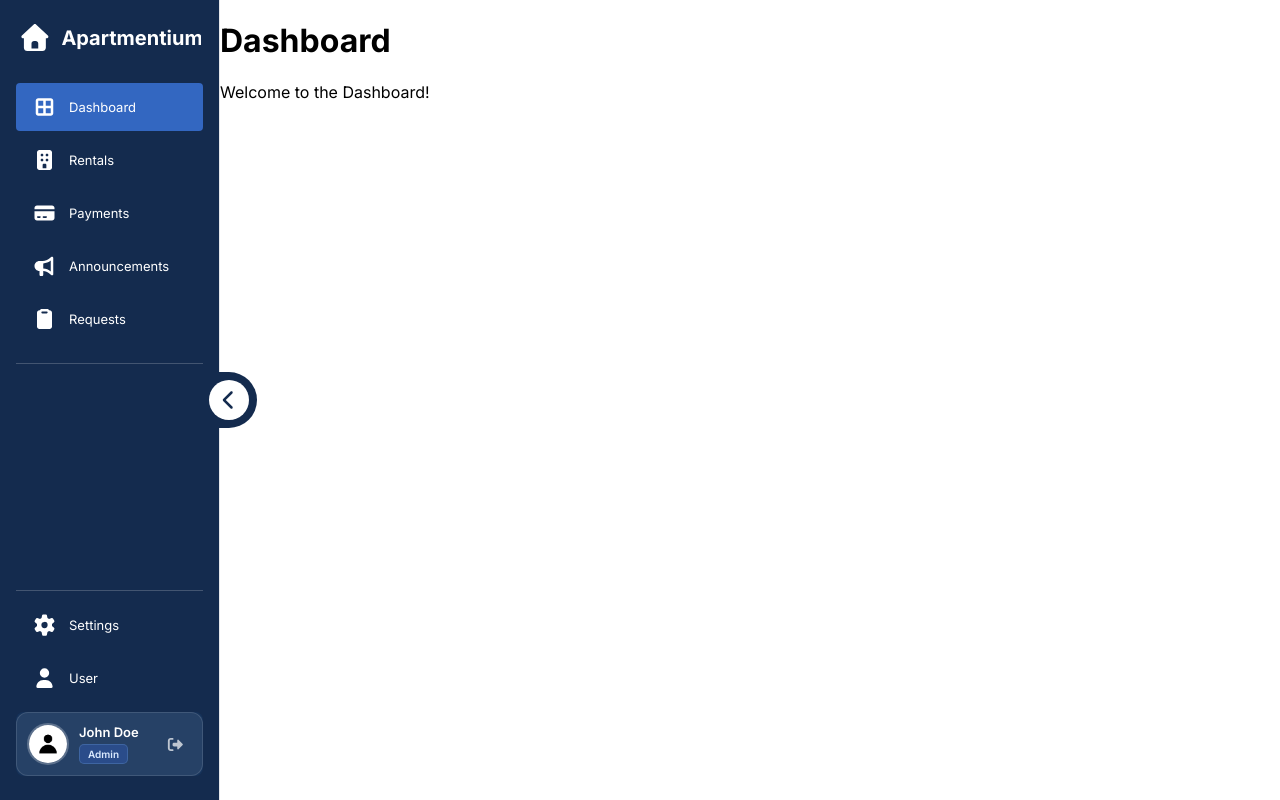
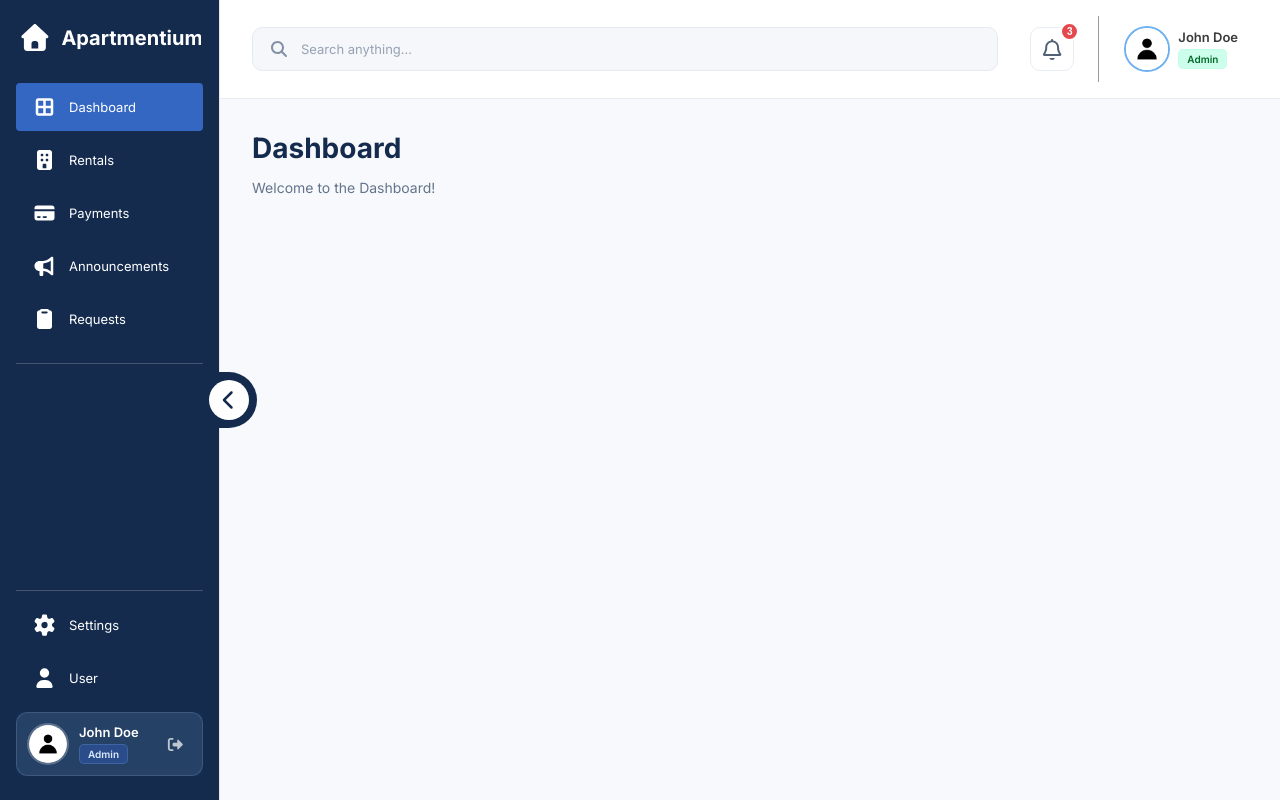
Before and after one commit to Stewpth/Apartment-Rental-Management, a React (Vite) app in the folder apartmentium-frontend/: page /admin/dashboard in a window 1280 px wide. Built offline with nearby package versions, Linux system fonts and the light colour scheme.

Commit message:
FEAT(Frontend): Create the Header and make it interactive (Frontend Interaction only, no backend yet).

```diff
--- /dev/null
+++ b/apartmentium-frontend/src/components/layout/Header.css
@@ -0,0 +1,206 @@
+/* =========================
+   HEADER CONTAINER
+========================= */
+
+.header-container {
+  width: 100%;
+  min-width: 0;
+  min-height: 80px;
+  display: flex;
+  align-items: center;
+  justify-content: space-between;
+  gap: 32px;
+  padding: 16px 32px;
+  background-color: #ffffff;
+  border-bottom: 1px solid #e8edf3;
+  box-sizing: border-box;
+}
+
+/* =========================
+   LEFT SIDE
+========================= */
+
+.header-left-side {
+  flex: 1 1 auto;
+  min-width: 0;
+  display: flex;
+  align-items: center;
+}
+
+.search-bar-container {
+  width: 100%;
+  max-width: 800px;
+  min-width: 240px;
+  height: 44px;
+  display: flex;
+  align-items: center;
+  gap: 12px;
+  padding: 0 16px;
+  background-color: #f5f7fb;
+  border: 1px solid #e5eaf2;
+  border-radius: 10px;
+  box-sizing: border-box;
+  transition:
+    border-color 0.2s ease,
+    background-color 0.2s ease,
+    box-shadow 0.2s ease;
+}
+
+.search-bar-container:focus-within {
+  background-color: #ffffff;
+  border-color: rgb(51, 103, 193);
+  box-shadow: 0 0 0 3px rgba(51, 103, 193, 0.12);
+}
+
+.search-bar-icon {
+  flex-shrink: 0;
+  color: #8290a5;
+  font-size: 16px;
+}
+
+.search-bar-container input {
+  width: 100%;
+  min-width: 0;
+  height: 100%;
+  padding: 0;
+  border: none;
+  outline: none;
+  background: transparent;
+  color: #1e293b;
+  font-family: inherit;
+  font-size: 13px;
+}
+
+.search-bar-container input::placeholder {
+  color: #98a2b3;
+}
+
+/* =========================
+   RIGHT SIDE
+========================= */
+
+.header-right-side {
+  flex: 0 0 auto;
+  min-width: 0;
+  display: flex;
+  align-items: center;
+  justify-content: flex-end;
+  gap: 24px;
+}
+
+/* =========================
+   NOTIFICATION BUTTON
+========================= */
+
+.show-notification-button {
+  position: relative;
+  width: 44px;
+  height: 44px;
+  flex: 0 0 44px;
+  display: flex;
+  align-items: center;
+  justify-content: center;
+  padding: 0;
+  border: 1px solid #e8edf3;
+  border-radius: 10px;
+  background-color: #ffffff;
+  color: #526176;
+  font-size: 21px;
+  cursor: pointer;
+  transition:
+    background-color 0.2s ease,
+    border-color 0.2s ease,
+    color 0.2s ease;
+}
+
+.show-notification-button:hover {
+  background-color: #f1f5fb;
+  border-color: #d5dfed;
+  color: rgb(51, 103, 193);
+}
+
+.show-notification-button:focus-visible {
+  outline: 3px solid rgba(51, 103, 193, 0.3);
+  outline-offset: 2px;
+}
+
+.notification-count {
+  position: absolute;
+  top: -6px;
+  right: -6px;
+  min-width: 19px;
+  height: 19px;
+  display: flex;
+  align-items: center;
+  justify-content: center;
+  padding: 0 4px;
+  border: 2px solid #ffffff;
+  border-radius: 20px;
+  background-color: #e5484d;
+  color: #ffffff;
+  font-size: 10px;
+  font-weight: 700;
+  line-height: 1;
+  box-sizing: border-box;
+}
+
+/* =========================
+   RESPONSIVE
+========================= */
+
+@media (max-width: 768px) {
+  .header-container {
+    min-height: 72px;
+    gap: 16px;
+    padding: 14px 20px;
+  }
+
+  .header-right-side {
+    gap: 16px;
+  }
+
+  .search-bar-container {
+    min-width: 0;
+    max-width: 320px;
+  }
+}
+
+@media (max-width: 480px) {
+  .header-container {
+    min-height: 68px;
+    gap: 12px;
+    padding: 12px;
+  }
+
+  .header-right-side {
+    gap: 12px;
+  }
+
+  .search-bar-container {
+    height: 40px;
+    gap: 8px;
+    padding: 0 10px;
+  }
+
+  .search-bar-container input {
+    font-size: 12px;
+  }
+
+  .search-bar-icon {
+    font-size: 14px;
+  }
+
+  .show-notification-button {
+    width: 40px;
+    height: 40px;
+    flex-basis: 40px;
+    font-size: 19px;
+  }
+}
+
+@media (prefers-reduced-motion: reduce) {
+  .search-bar-container,
+  .show-notification-button {
+    transition: none;
+  }
+}
--- /dev/null
+++ b/apartmentium-frontend/src/components/layout/Header.jsx
@@ -0,0 +1,44 @@
+import { FontAwesomeIcon } from "@fortawesome/react-fontawesome";
+import { faBell } from "@fortawesome/free-regular-svg-icons";
+import { faMagnifyingGlass } from "@fortawesome/free-solid-svg-icons";
+
+import ProfileCardHeader from "../ui/ProfileCardHeader";
+import "./Header.css";
+
+export default function Header() {
+  return (
+    <header className="header-container">
+      <section className="header-left-side">
+        <div className="search-bar-container">
+          <FontAwesomeIcon
+            icon={faMagnifyingGlass}
+            className="search-bar-icon"
+          />
+
+          <input
+            type="search"
+            placeholder="Search anything..."
+            aria-label="Search dashboard"
+          />
+        </div>
+      </section>
+
+      <section className="header-right-side">
+        <button
+          type="button"
+          className="show-notification-button"
+          aria-label="Notifications, 3 unread"
+          title="Notifications"
+        >
+          <span className="notification-count">3</span>
+
+          <FontAwesomeIcon icon={faBell} />
+        </button>
+
+        <div className="header-profile-card">
+          <ProfileCardHeader />
+        </div>
+      </section>
+    </header>
+  );
+}
--- /dev/null
+++ b/apartmentium-frontend/src/components/ui/ProfileCardHeader.css
@@ -0,0 +1,66 @@
+.profile-card-header {
+  display: flex;
+  align-items: center;
+  justify-content: space-between;
+  gap: 8px;
+
+  width: 100%;
+  min-width: 0;
+  padding: 10px;
+  padding-left: 25px;
+
+  border-left: 1px solid rgba(117, 117, 117, 0.726);
+}
+
+.profile-card-user-img-header {
+  display: block;
+
+  width: 42px;
+  height: 42px;
+  flex-shrink: 0;
+
+  border: 2px solid rgba(94, 169, 240, 0.9);
+  border-radius: 50%;
+
+  object-fit: cover;
+
+  transition:
+    border-color 0.2s ease,
+    transform 0.2s ease;
+}
+
+.profile-card-name-header {
+  overflow: hidden;
+  color: #3a3a3a;
+
+  font-size: 13px;
+  font-weight: 600;
+  line-height: 1.3;
+
+  text-overflow: ellipsis;
+  white-space: nowrap;
+}
+
+.profile-card-role-header {
+  width: fit-content;
+  flex-shrink: 0;
+  padding: 3px 8px;
+
+  border-radius: 5px;
+
+  font-size: 10px;
+  font-weight: 600;
+  line-height: 1.2;
+}
+
+.profile-card-role-header.admin {
+  color: #006eff;
+  background-color: rgba(59, 112, 246, 0.25);
+  border: 1px solid rgba(147, 197, 253, 0.2);
+}
+
+.profile-card-role-header.tenant {
+  color: #026b27;
+  background-color: rgba(59, 246, 174, 0.25);
+  border: 1px solid rgba(147, 253, 218, 0.2);
+}
--- /dev/null
+++ b/apartmentium-frontend/src/components/ui/ProfileCardHeader.jsx
@@ -0,0 +1,16 @@
+import DefaultProfileImg1 from "../../assets/images/default-profile/profile-default-img1.jpg";
+
+import "./ProfileCardHeader.css";
+import "./ProfileCard.css";
+
+export default function ProfileCardHeader() {
+  return (
+    <div className="profile-card-header">
+      <img src={DefaultProfileImg1} className="profile-card-user-img-header" />
+      <div className="profile-card-details">
+        <span className="profile-card-name-header admin">John Doe</span>
+        <span className="profile-card-role-header tenant">Admin</span>
+      </div>
+    </div>
+  );
+}
--- a/apartmentium-frontend/src/pages/Dashboard/AdminDashboard.jsx
+++ b/apartmentium-frontend/src/pages/Dashboard/AdminDashboard.jsx
@@ -1,15 +1,22 @@
 import Sidebar from "../../components/layout/Sidebar";
+import Header from "../../components/layout/Header";
 import "./Dashboard.css";
 
 export default function AdminDashboard() {
   return (
     <>
       <title>Dashboard</title>
+
       <div className="dashboard-container">
         <Sidebar />
+
         <main className="dashboard-main">
-          <h1>Dashboard</h1>
-          <p>Welcome to the Dashboard!</p>
+          <Header />
+
+          <div className="dashboard-content">
+            <h1>Dashboard</h1>
+            <p>Welcome to the Dashboard!</p>
+          </div>
         </main>
       </div>
     </>
--- a/apartmentium-frontend/src/pages/Dashboard/Dashboard.css
+++ b/apartmentium-frontend/src/pages/Dashboard/Dashboard.css
@@ -1,10 +1,71 @@
+/* =========================
+   DASHBOARD LAYOUT
+========================= */
+
 .dashboard-container {
   display: flex;
+  width: 100%;
   height: 100vh;
+  min-height: 0;
+  overflow: hidden;
+  background-color: #f7f9fc;
 }
 
+/* =========================
+   MAIN CONTENT
+========================= */
+
+.dashboard-main {
+  flex: 1 1 0;
+  min-width: 0;
+  min-height: 0;
+  display: flex;
+  flex-direction: column;
+  overflow-y: auto;
+  overflow-x: hidden;
+}
+
+/* =========================
+   DASHBOARD PAGE CONTENT
+========================= */
+
+.dashboard-content {
+  flex: 1;
+  min-width: 0;
+  padding: 32px;
+  box-sizing: border-box;
+}
+
+.dashboard-content h1 {
+  margin: 0 0 12px;
+  color: #142b4e;
+  font-size: 28px;
+  font-weight: 700;
+}
+
+.dashboard-content p {
+  margin: 0;
+  color: #64748b;
+  font-size: 14px;
+  line-height: 1.6;
+}
+
+/* =========================
+   RESPONSIVE
+========================= */
+
 @media (max-width: 768px) {
-  .dashboard-main {
-    padding-bottom: calc(80px + env(safe-area-inset-bottom));
+  .dashboard-content {
+    padding: 24px 20px;
   }
 }
+
+@media (max-width: 480px) {
+  .dashboard-content {
+    padding: 20px 16px;
+  }
+
+  .dashboard-content h1 {
+    font-size: 24px;
+  }
+}
```
